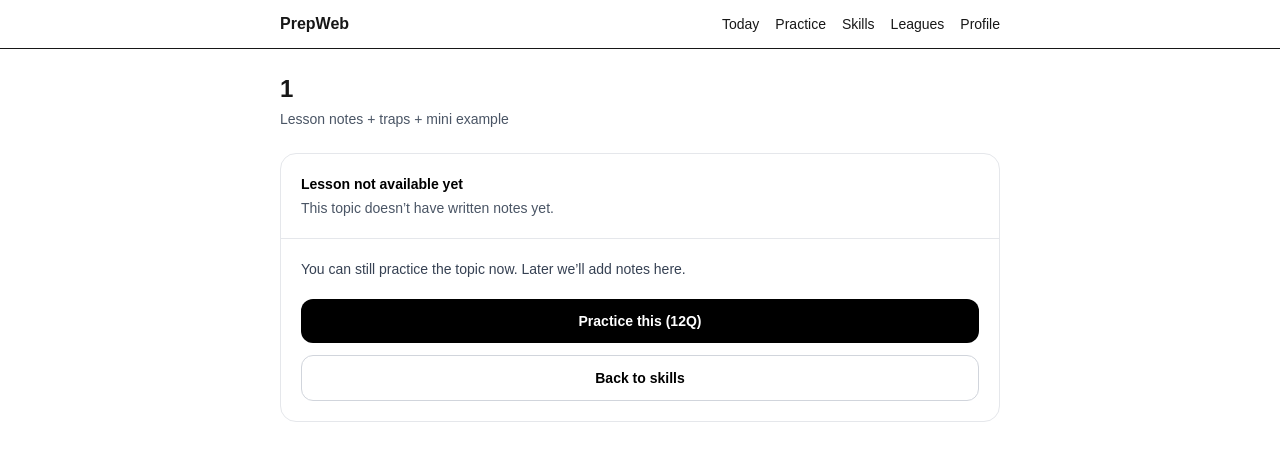
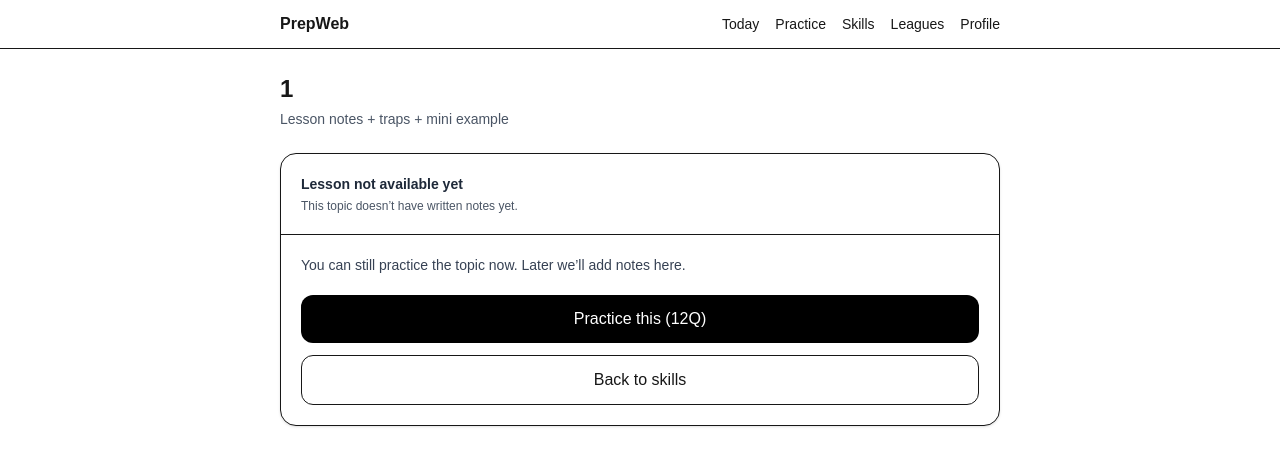
Before and after one commit to atymemir/PrepWeb, a Next.js app: page /lesson/1 in a window 1280 px wide. Shown: the top 466 px of the page. Built offline with nearby package versions, Linux system fonts and the light colour scheme.

Commit message:
Revert "Update ui.tsx"
This reverts commit 40801ba2aadfd234d12d5a56eeb45c6f8af8493c.

```diff
--- a/app/ui/ui.tsx
+++ b/app/ui/ui.tsx
@@ -1,26 +1,43 @@
-import Link from "next/link";
 import React from "react";
 
-export function PageHeader({ title, subtitle, right }: { title: string; subtitle?: string; right?: React.ReactNode }) {
+export function PageHeader({
+  title,
+  subtitle,
+  right,
+}: {
+  title: string;
+  subtitle?: string;
+  right?: React.ReactNode;
+}) {
   return (
-    <div className="mb-6 flex items-start justify-between gap-4">
+    <div className="flex items-start justify-between gap-4 mb-6">
       <div>
-        <h1 className="text-2xl font-semibold tracking-tight">{title}</h1>
-        {subtitle && <p className="mt-1 text-sm text-gray-600">{subtitle}</p>}
+        <h1 className="text-2xl font-semibold">{title}</h1>
+        {subtitle && <p className="text-sm text-gray-600 mt-1">{subtitle}</p>}
       </div>
       {right}
     </div>
   );
 }
 
-export function Card({ title, subtitle, right, children }: { title?: string; subtitle?: string; right?: React.ReactNode; children: React.ReactNode }) {
+export function Card({
+  title,
+  subtitle,
+  children,
+  right,
+}: {
+  title?: string;
+  subtitle?: string;
+  right?: React.ReactNode;
+  children: React.ReactNode;
+}) {
   return (
-    <div className="rounded-2xl border border-gray-200 bg-white">
+    <div className="rounded-2xl border bg-white shadow-sm">
       {(title || subtitle || right) && (
-        <div className="flex items-start justify-between gap-4 border-b border-gray-200 p-5">
+        <div className="p-5 border-b flex items-start justify-between gap-4">
           <div>
-            {title && <div className="text-sm font-semibold text-black">{title}</div>}
-            {subtitle && <div className="mt-1 text-sm text-gray-600">{subtitle}</div>}
+            {title && <div className="text-sm font-semibold text-gray-800">{title}</div>}
+            {subtitle && <div className="text-xs text-gray-600 mt-1">{subtitle}</div>}
           </div>
           {right}
         </div>
@@ -30,28 +47,64 @@ export function Card({ title, subtitle, right, children }: { title?: string; sub
   );
 }
 
-export function PrimaryButton({ href, onClick, children, disabled }: any) {
-  const cls = "inline-flex w-full items-center justify-center rounded-xl bg-black px-4 py-3 text-sm font-semibold text-white disabled:opacity-60";
-  if (href) return <Link className={cls} href={href}>{children}</Link>;
-  return <button className={cls} onClick={onClick} disabled={disabled}>{children}</button>;
+export function PrimaryButton({
+  children,
+  onClick,
+  href,
+  disabled,
+}: {
+  children: React.ReactNode;
+  onClick?: () => void;
+  href?: string;
+  disabled?: boolean;
+}) {
+  const cls =
+    "w-full rounded-xl bg-black text-white py-3 px-4 font-medium text-center disabled:opacity-60";
+  if (href) return <a className={cls} href={href}>{children}</a>;
+  return (
+    <button className={cls} onClick={onClick} disabled={disabled}>
+      {children}
+    </button>
+  );
 }
 
-export function SecondaryButton({ href, onClick, children, disabled }: any) {
-  const cls = "inline-flex w-full items-center justify-center rounded-xl border border-gray-300 bg-white px-4 py-3 text-sm font-semibold text-black hover:bg-gray-50 disabled:opacity-60";
-  if (href) return <Link className={cls} href={href}>{children}</Link>;
-  return <button className={cls} onClick={onClick} disabled={disabled}>{children}</button>;
+export function SecondaryButton({
+  children,
+  onClick,
+  href,
+}: {
+  children: React.ReactNode;
+  onClick?: () => void;
+  href?: string;
+}) {
+  const cls =
+    "w-full rounded-xl border py-3 px-4 font-medium text-center hover:bg-gray-50";
+  if (href) return <a className={cls} href={href}>{children}</a>;
+  return <button className={cls} onClick={onClick}>{children}</button>;
 }
 
 export function Pill({ text }: { text: string }) {
-  return <span className="rounded-full border border-gray-200 px-3 py-1 text-xs font-semibold text-gray-600">{text}</span>;
+  return (
+    <span className="inline-flex items-center rounded-full border px-3 py-1 text-xs font-semibold text-gray-700">
+      {text}
+    </span>
+  );
 }
 
-export function StatBox({ label, value, hint }: { label: string; value: string; hint?: string }) {
+export function StatBox({
+  label,
+  value,
+  hint,
+}: {
+  label: string;
+  value: string;
+  hint?: string;
+}) {
   return (
-    <div className="rounded-xl border border-gray-200 p-4">
-      <div className="text-xs font-semibold text-gray-600">{label}</div>
-      <div className="mt-1 text-2xl font-semibold">{value}</div>
-      {hint && <div className="mt-1 text-xs text-gray-500">{hint}</div>}
+    <div className="rounded-xl border p-4">
+      <div className="text-xs text-gray-600">{label}</div>
+      <div className="text-2xl font-semibold mt-1">{value}</div>
+      {hint && <div className="text-xs text-gray-500 mt-1">{hint}</div>}
     </div>
   );
 }
```
